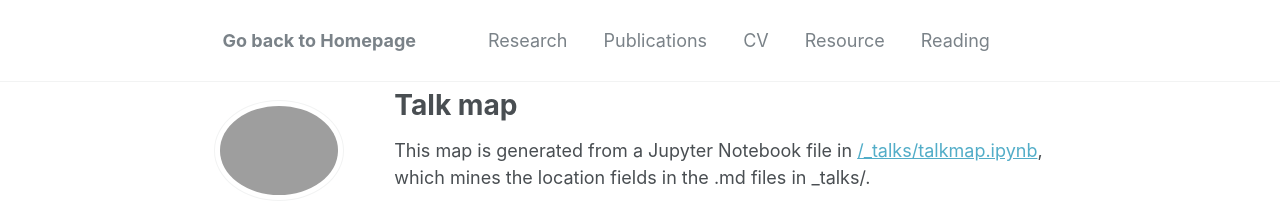
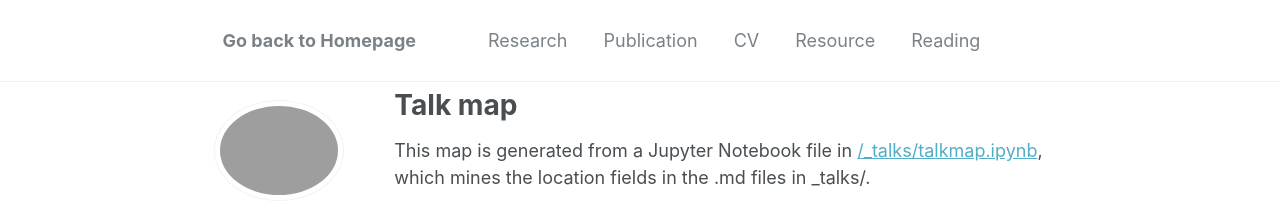
Before and after one commit to qiuyang50/qiuyang50.github.io, a Jekyll site: the page built from _pages/talkmap.html, in a window 1280 px wide and 1120 px high. Shown: the top 212 px of the window. Built offline with Jekyll 4.4.1, drawn with Linux system fonts in a browser that asks for light colours; nearby versions of some CDN libraries.

Commit message:
Update navigation.yml

```diff
--- a/_data/navigation.yml
+++ b/_data/navigation.yml
@@ -3,8 +3,8 @@ main:
   - title: "Research"
     url: /research/
 
-  - title: "Publications"
-    url: /publications/
+  - title: "Publication"
+    url: /publication/
 
   - title: "CV"
     url: /cv/
```
